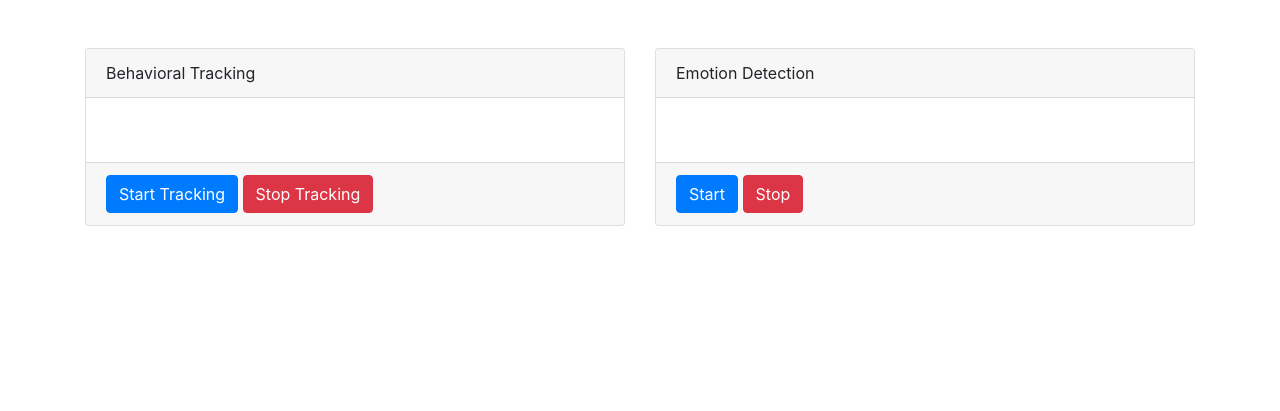
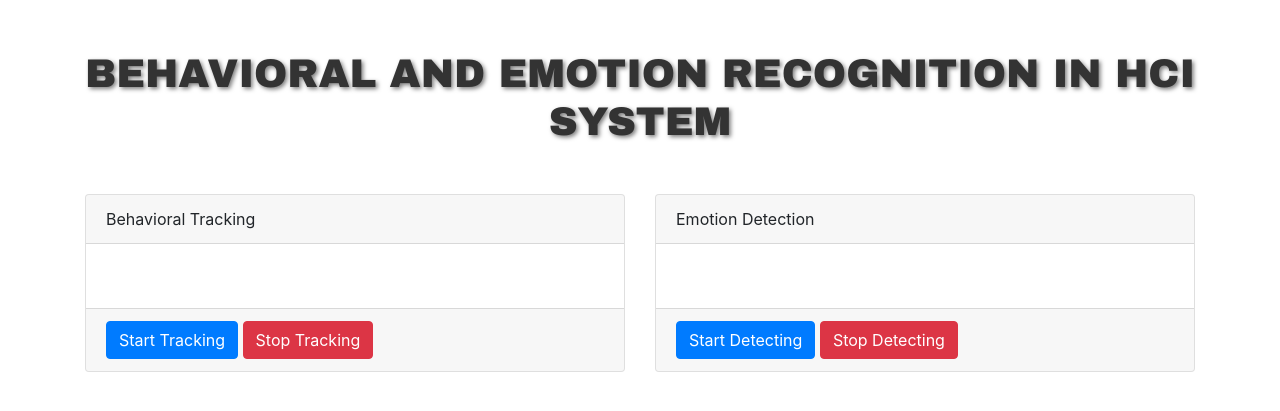
Before and after one commit to shafqat007/behavioral-and-emotion-recognition, a Flask app: page / in a window 1280 px wide. Shown: the top 411 px of the page. Run offline with Flask 3, Linux system fonts and the light colour scheme; some libraries are stand-ins or nearby versions.

Commit message:
title added

```diff
--- a/templates/index.html
+++ b/templates/index.html
@@ -5,8 +5,22 @@
     <meta name="viewport" content="width=device-width, initial-scale=1.0">
     <title>Driver Monitoring System</title>
     <link rel="stylesheet" href="https://stackpath.bootstrapcdn.com/bootstrap/4.5.2/css/bootstrap.min.css">
+    <style>
+        /* Center title */
+        .title {
+            text-align: center;
+            margin-top: 50px; /* Add top margin */
+            font-family: 'Arial Black', sans-serif; /* Set font family */
+            color: #333; /* Set font color */
+            text-shadow: 2px 2px 4px rgba(0, 0, 0, 0.5); /* Add text shadow */
+            font-size: 36px; /* Set font size */
+        }
+    </style>
 </head>
 <body>
+    <div class="title">
+        <h1>BEHAVIORAL AND EMOTION RECOGNITION IN HCI SYSTEM</h1>
+    </div>
     <div class="container mt-5">
         <div class="row">
             <!-- Card for Behavioral Tracking -->
@@ -34,8 +48,8 @@
                         <img id="new-codebase" class="img-fluid"> <!-- Placeholder image -->
                     </div>
                     <div class="card-footer">
-                        <button id="start-new-codebase" class="btn btn-primary">Start</button>
-                        <button id="stop-new-codebase" class="btn btn-danger">Stop</button>
+                        <button id="start-new-codebase" class="btn btn-primary">Start Detecting</button>
+                        <button id="stop-new-codebase" class="btn btn-danger">Stop Detecting</button>
                     </div>
                 </div>
             </div>
```
